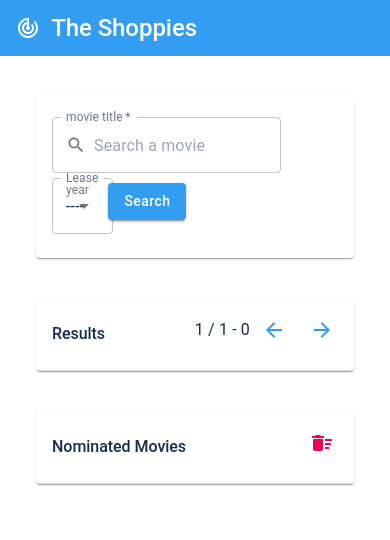
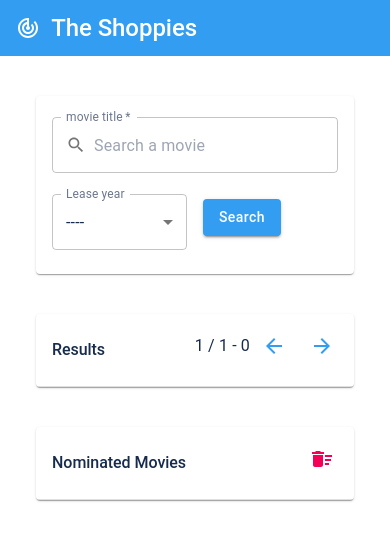
Before and after one commit to ruizi/OMDB_API_React, a React (Create React App) app: page / in a window 390 px wide. Shown: the top 540 px of the page. Built offline with nearby package versions, Linux system fonts and the light colour scheme.

Commit message:
UI update to fix mobile devices

```diff
--- a/src/App.tsx
+++ b/src/App.tsx
@@ -24,7 +24,7 @@ const App = () => {
         <React.Fragment>
             <Navbar/>
             <Message/>
-            <Container style={{margin: 'auto'}}>
+            <Container style={{margin: 'auto',minWidth:'300px'}}>
                 <div style={{justifyContent: 'center', display: 'flex'}}>
                     <SearchMovieInput/>
                 </div>
--- a/src/components/SearchMovieInput.tsx
+++ b/src/components/SearchMovieInput.tsx
@@ -47,10 +47,9 @@ const SearchMovieInput = () => {
                     <Card style={{marginTop: "20px"}}>
                         <form onSubmit={submitInput}>
                             <CardContent>
-                                <Grid container>
-                                    <Grid item lg={12} sm={12} xl={12} xs={12}>
-                                        <Box style={{justifyContent: 'start', display: 'flex', flexWrap: 'wrap'}}>
-                                            <div style={{width: '80%', marginTop: '5px', marginRight: '5px'}}>
+                                <Grid container spacing={2}>
+                                    <Grid item xl={9} lg={9} md={9} sm={12} xs={12}>
+                                        <div style={{width: '100%', marginTop: '5px', marginRight: '5px'}}>
                                             <TextField required label="movie title" fullWidth InputProps={{
                                                 startAdornment: (
                                                     <InputAdornment position="start">
@@ -67,7 +66,9 @@ const SearchMovieInput = () => {
                                                        value={movieTitle}
                                             />
                                         </div>
-                                            <div style={{width: '18%', marginTop: '5px', marginRight: '5px'}}>
+                                    </Grid>
+                                    <Grid item xl={3} lg={3} md={3} sm={6} xs={6}>
+                                        <div style={{width: '100%', marginTop: '5px', marginRight: '5px'}}>
                                             <TextField
                                                 id="outlined-select-currency-native"
                                                 select
@@ -84,21 +85,17 @@ const SearchMovieInput = () => {
                                                 {buildOptions()}
                                             </TextField>
                                         </div>
-                                            <div style={{width: '20%'}}>
-                                                <Button variant="contained" color="primary" type="submit" value="Submit"
+                                    </Grid>
+                                    <Grid item xl={2} lg={2} sm={6} xs={6}>
+                                        <div style={{width: '100%'}}>
+                                            <Button variant="contained" color="primary" type="submit"
+                                                    value="Submit"
                                                     style={{
                                                         textTransform: 'none',
                                                         float: 'left',
                                                         marginTop: "10px"
                                                     }}>Search</Button>
                                         </div>
-
-                                        </Box>
-                                    </Grid>
-                                    <Grid>
-                                        <Box>
-
-                                        </Box>
                                     </Grid>
                                 </Grid>
                             </CardContent>
```
Lines whose indentation alone changed are shown as unchanged.
